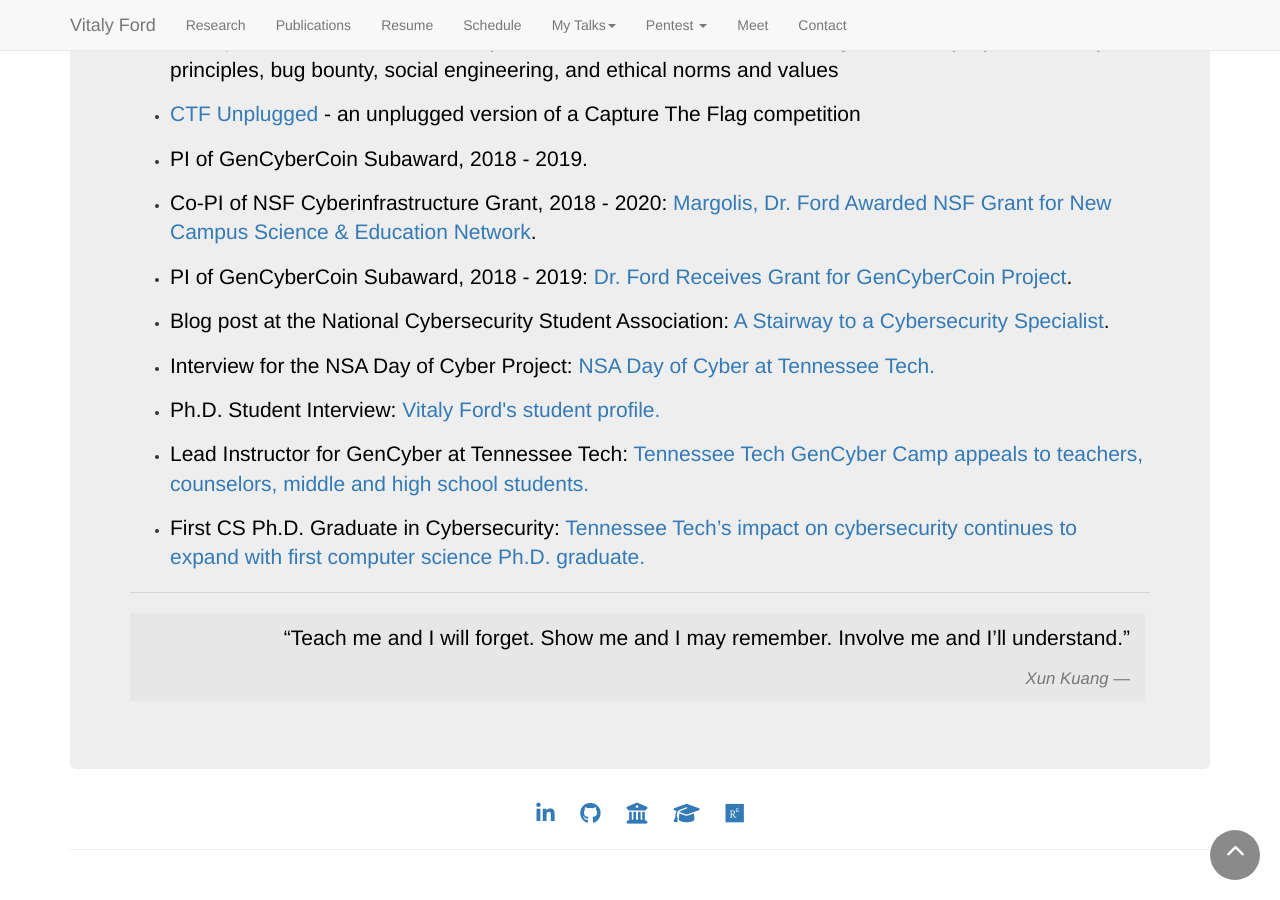
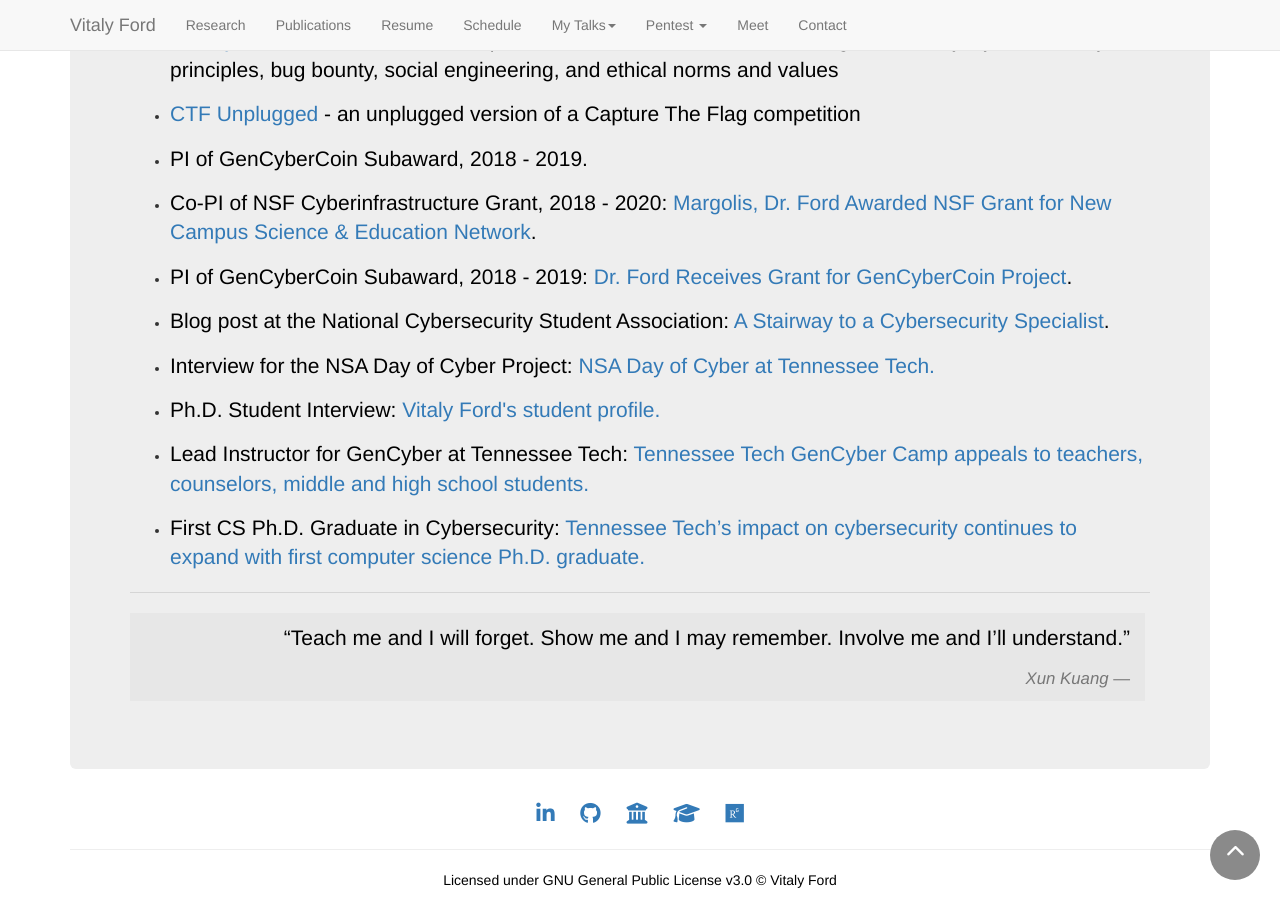
Before and after one commit to vitalyford/vitalyford.github.io, a Jekyll site: the page built from index.html, in a window 1280 px wide and 900 px high, scrolled down 607 px. Built offline with Jekyll 4.4.1, drawn with Linux system fonts in a browser that asks for light colours; nearby versions of some CDN libraries.

Commit message:
Add license message in the footer

```diff
--- a/_includes/footer.html
+++ b/_includes/footer.html
@@ -8,6 +8,7 @@
             <a class="p-lr-10" href="https://www.researchgate.net/profile/Vitaly_Ford" target="_blank" rel="noopener noreferrer"><i class="fab fa-researchgate"></i></a>
         </p>
         <hr>
+        <p class="sublead">Licensed under GNU General Public License v3.0 &copy; Vitaly Ford</p>
     </div>
 </div>
 
```
